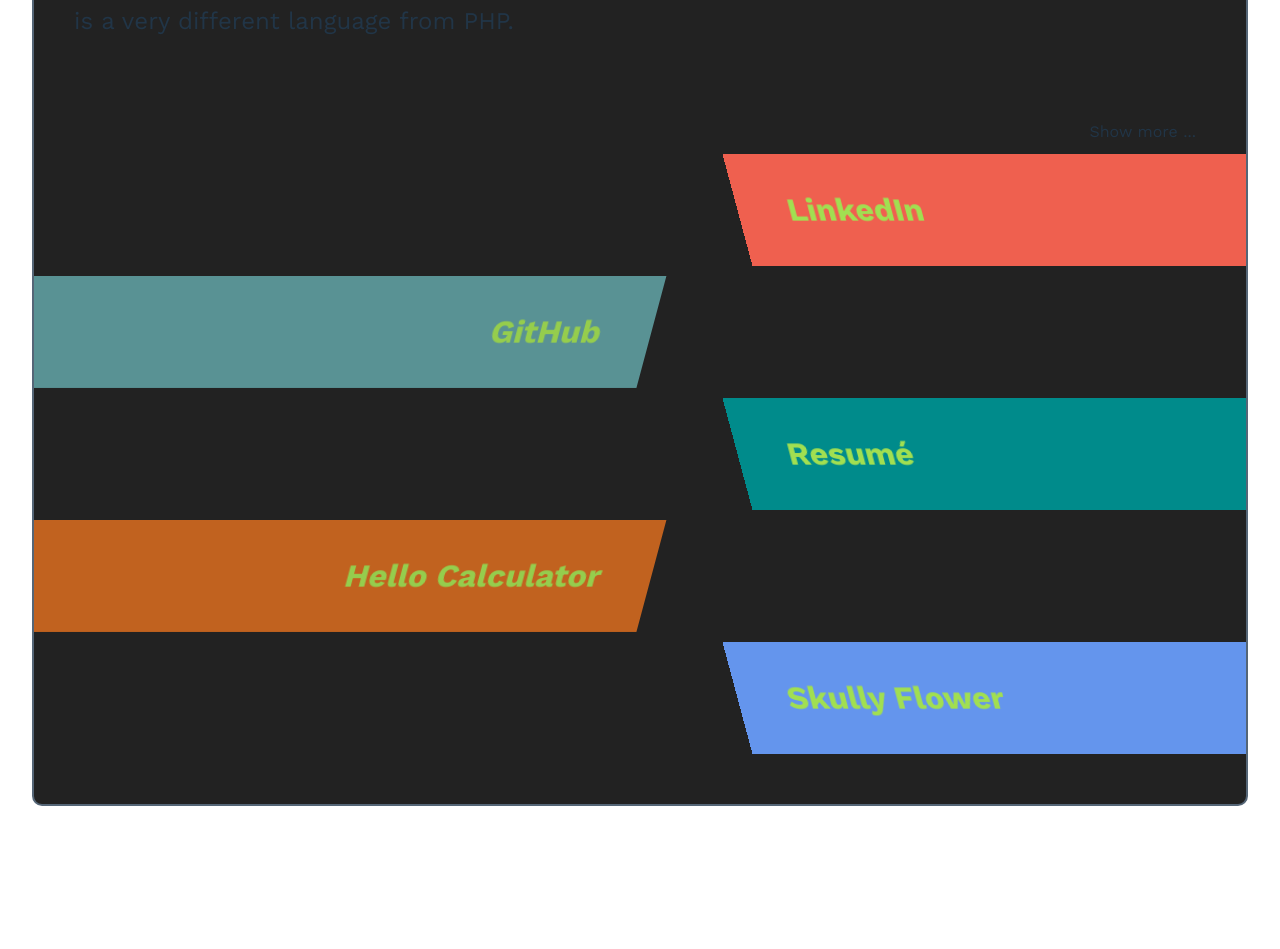
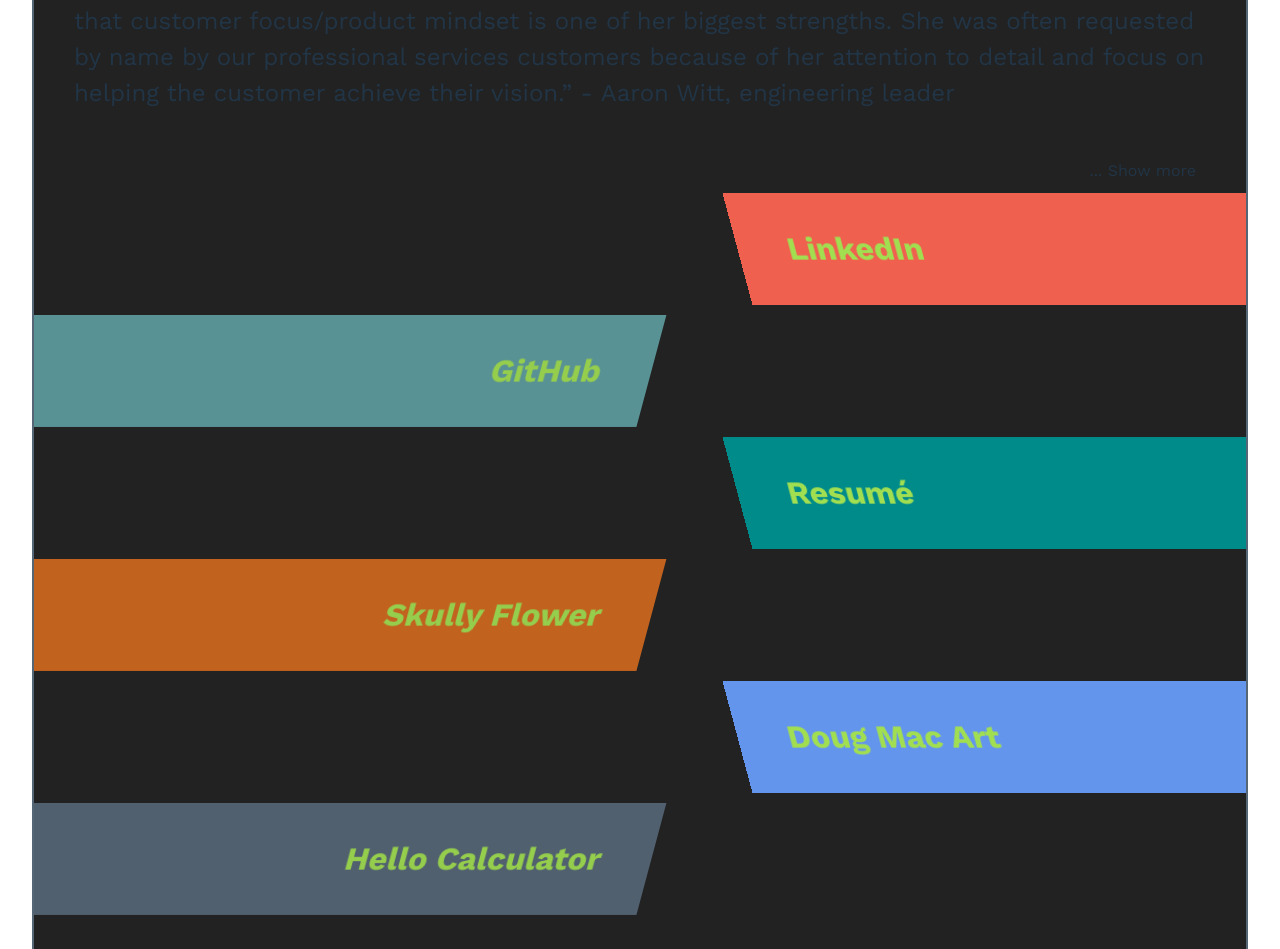
Before and after one commit to skullyflower/hire-dragon, a React (Vite) app: page / in a window 1280 px wide. Shown: the part 283-1232 px from the top of the page. Before the commit the page ends 1126 px from the top, so only its background shows below. Built offline with nearby package versions, Linux system fonts and the light colour scheme.

Commit message:
Text and links update

```diff
--- a/src/HireMe/HireMe.scss
+++ b/src/HireMe/HireMe.scss
@@ -105,6 +105,35 @@
       background-color: cornflowerblue;
       animation-delay: 1.3s;
     }
+    &:nth-child(6){
+      background-color:#567;
+      animation-delay: 1.5s;
+    }
+    &:nth-child(7){
+      background-color: darken(desaturate(salmon,10%), 9%);
+      animation-delay: .5s;
+    }
+    &:nth-child(8){
+      background-color: cadetblue;
+      animation-delay: .7s;
+    }
+    &:nth-child(9){
+      background-color:darkcyan;
+      animation-delay: .9s;
+    }
+    &:nth-child(10){
+      background-color:chocolate;
+      animation-delay: 1.1s;
+    }
+    &:nth-child(11){
+      background-color: cornflowerblue;
+      animation-delay: 1.3s;
+    }
+    &:nth-child(12){
+      background-color:#567;
+      animation-delay: 1.5s;
+    }
+
   }
 }
 
--- a/src/HireMe/HireMe.tsx
+++ b/src/HireMe/HireMe.tsx
@@ -8,8 +8,9 @@
   },
   { name: 'GitHub', href: 'https://www.github.com/skullyflower' },
   { name: 'Resumé', href: '/DragonMessmerwebResume.pdf' },
+  { name: 'Skully Flower', href: 'https://www.skullyflower.com' },
+  { name: 'Doug Mac Art', href: 'https://dougmac.skullyflower.com' },
   { name: 'Hello Calculator', href: '/calc' },
-  { name: 'Skully Flower', href: 'https://www.skullyflower.com' },
 ];
 
 type SlideLinkType = { name: string; href: string };
@@ -34,12 +35,20 @@
           <div className={textExpanded ? 'description expanded' : 'description'}>
             <h3 style={{ textAlign: 'center' }}>An adaptable and well rounded software engineer</h3>
             <p>
-              I&apos;ve been learning and applying new languages and methodologies since my first
-              tech gig. I barely knew HTML before I had to start scripting in PHP. The next job
-              required Javascript which is a very different language from PHP.
+              &ldquo;Dragon is a fantastic front-end developer who is an asset to every team she
+              joins. She brings both deep technical knowledge and a willingness to jump in and help
+              with anything. In fact, that customer focus/product mindset is one of her biggest
+              strengths. She was often requested by name by our professional services customers
+              because of her attention to detail and focus on helping the customer achieve their
+              vision.&rdquo; - <i>Aaron Witt, engineering leader</i>
             </p>
             {textExpanded && (
               <>
+                <p>
+                  I&apos;ve been learning and applying new languages and methodologies since my
+                  first tech gig. I barely knew HTML before I had to start scripting in PHP. The
+                  next job required Javascript which is a very different language from PHP.
+                </p>
                 <p>
                   I have finally abandoned the impostor syndrome. I&apos;ve proven I can learn
                   anything and apply it in a professional setting, rather quickly. I ask questions,
@@ -65,7 +74,7 @@
             style={{ fontSize: '1em', textAlign: 'right', cursor: 'pointer' }}
             onClick={() => setTextExpaned(!textExpanded)}
           >
-            {textExpanded ? '... Show less' : 'Show more ...'}
+            {textExpanded ? 'Show less' : '... Show more'}
           </p>
           <div className='links'>
             {linksArray.map((link) => (
```
